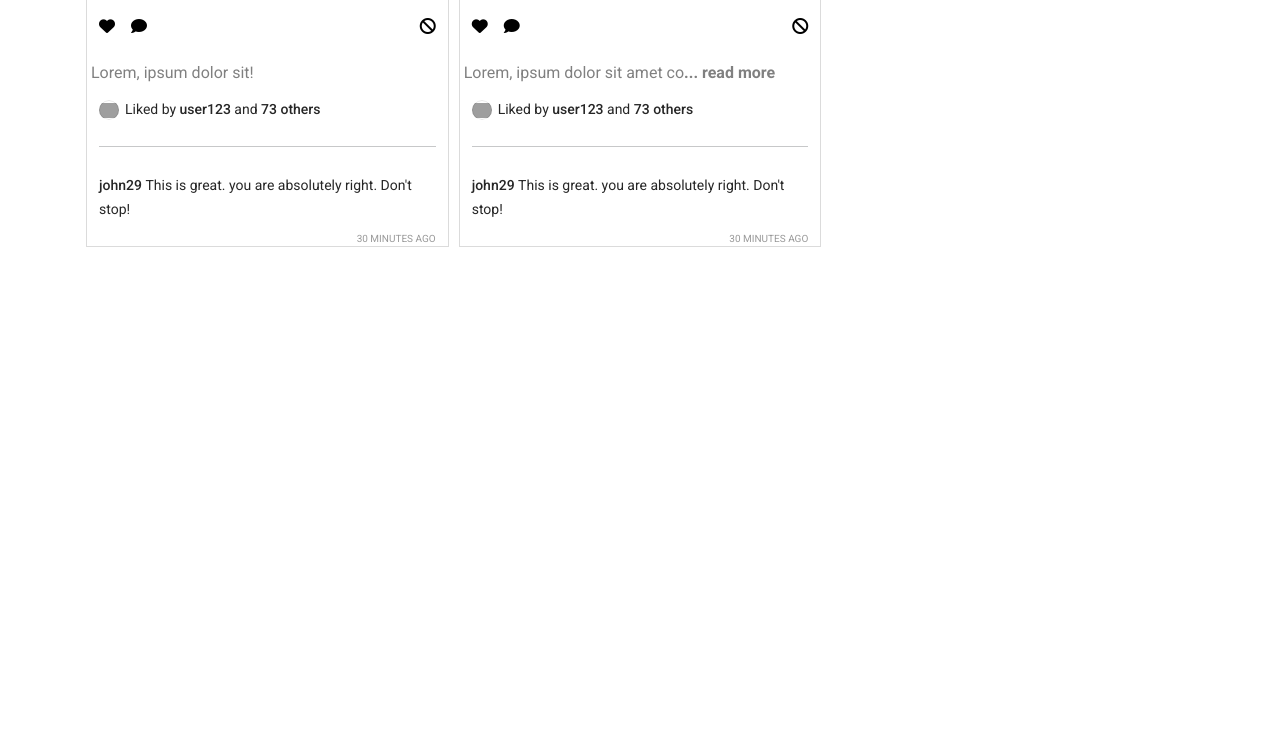
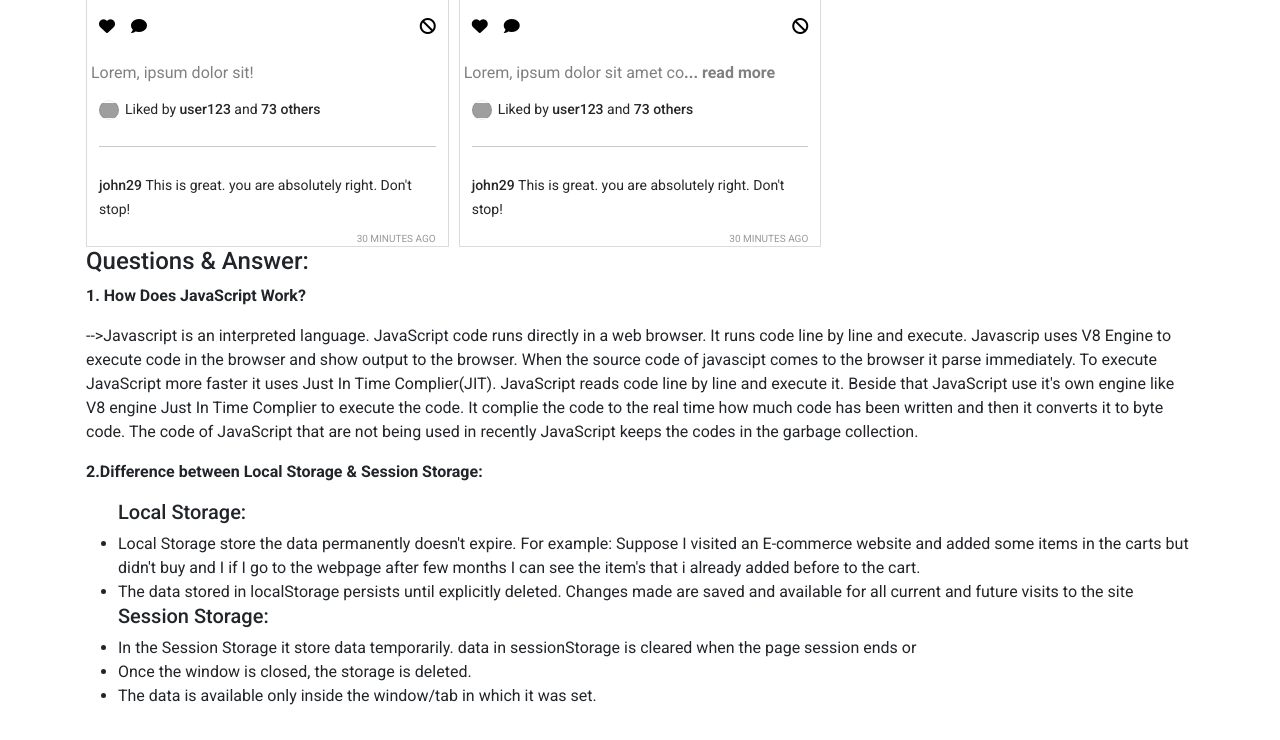
Before and after one commit to uttamsaha/Insta-Shohor, a plain HTML site: page index.html in a window 1280 px wide. Shown: the part 1285-2025 px from the top of the page. Before the commit the page ends 1548 px from the top, so only its background shows below. Drawn offline with nearby package versions, Linux system fonts and the light colour scheme; grey boxes are pictures that could not be loaded.

Commit message:
bonus part added

```diff
--- a/index.html
+++ b/index.html
@@ -1,5 +1,6 @@
 <!DOCTYPE html>
 <html lang="en">
+
 <head>
     <meta charset="UTF-8" />
     <meta http-equiv="X-UA-Compatible" content="IE=edge" />
@@ -7,49 +8,28 @@
     <title>Insta-Sohor</title>
     <link rel="stylesheet" href="./css/style.css" />
     <!-- Latest compiled and minified CSS -->
-        <link
-            href="https://cdn.jsdelivr.net/npm/bootstrap@5.1.3/dist/css/bootstrap.min.css"
-            rel="stylesheet"
-            integrity="sha384-1BmE4kWBq78iYhFldvKuhfTAU6auU8tT94WrHftjDbrCEXSU1oBoqyl2QvZ6jIW3"
-            crossorigin="anonymous"
-        />
+    <link href="https://cdn.jsdelivr.net/npm/bootstrap@5.1.3/dist/css/bootstrap.min.css" rel="stylesheet"
+        integrity="sha384-1BmE4kWBq78iYhFldvKuhfTAU6auU8tT94WrHftjDbrCEXSU1oBoqyl2QvZ6jIW3" crossorigin="anonymous" />
 
     <!-- google Montserrat  font  -->
     <link rel="preconnect" href="https://fonts.googleapis.com" />
     <link rel="preconnect" href="https://fonts.gstatic.com" crossorigin />
-        <link
-            href="https://fonts.googleapis.com/css2?family=Montserrat:wght@300;400;500&display=swap"
-            rel="stylesheet"
-        />
-        <link
-            rel="stylesheet"
-            href="https://cdnjs.cloudflare.com/ajax/libs/font-awesome/6.0.0/css/all.min.css"
+    <link href="https://fonts.googleapis.com/css2?family=Montserrat:wght@300;400;500&display=swap" rel="stylesheet" />
+    <link rel="stylesheet" href="https://cdnjs.cloudflare.com/ajax/libs/font-awesome/6.0.0/css/all.min.css"
         integrity="sha512-9usAa10IRO0HhonpyAIVpjrylPvoDwiPUiKdWk5t3PyolY1cOd4DSE0Ga+ri4AuTroPR5aQvXU9xC6qOPnzFeg=="
-            crossorigin="anonymous"
-            referrerpolicy="no-referrer"
-        />
+        crossorigin="anonymous" referrerpolicy="no-referrer" />
 </head>
 
 <body>
     <header>
         <nav class="navbar navbar-expand-lg navbar-light bg-light px-5">
             <a class="navbar-brand" href="#">Insta-Sohor</a>
-                <button
-                    class="navbar-toggler"
-                    type="button"
-                    data-toggle="collapse"
-                    data-target="#navbarSupportedContent"
-                    aria-controls="navbarSupportedContent"
-                    aria-expanded="false"
-                    aria-label="Toggle navigation"
-                >
+            <button class="navbar-toggler" type="button" data-toggle="collapse" data-target="#navbarSupportedContent"
+                aria-controls="navbarSupportedContent" aria-expanded="false" aria-label="Toggle navigation">
                 <span class="navbar-toggler-icon"></span>
             </button>
 
-                <div
-                    class="collapse navbar-collapse justify-content-end"
-                    id="navbarSupportedContent"
-                >
+            <div class="collapse navbar-collapse justify-content-end" id="navbarSupportedContent">
                 <ul class="navbar-nav mr-auto">
                     <li class="nav-link active" role="button" onclick="switchTab( 'posts' )">
                         <i class="fa-solid fa-house"></i>
@@ -76,10 +56,37 @@
         <div id="reported">
             <h1>Reported posts</h1>
         </div>
+        <section>
+            <h4>Questions & Answer:</h4>
+            <p><b>1. How Does JavaScript Work?</b></p>
+            <p>-->Javascript is an interpreted language. JavaScript code runs directly in a web browser. It runs code
+                line by line and execute. Javascrip uses V8 Engine to execute code in the browser and show output to the
+                browser. When the source code of javascipt comes to the browser it parse immediately. To execute
+                JavaScript more faster it uses Just In Time
+                Complier(JIT). JavaScript reads code line by line and execute it. Beside that JavaScript use it's own
+                engine like V8 engine Just In Time Complier to execute the code. It complie the code to the real time
+                how much code has been written and then it converts it to byte code. The code of JavaScript that are not
+                being used in recently JavaScript keeps the codes in the garbage collection.
+            </p>
+
+            <p><b>2.Difference between Local Storage & Session Storage: </b></p>
+            <ul>
+                <h5>Local Storage:</h5>
+                <li>Local Storage store the data permanently doesn't expire. For example: Suppose I visited an E-commerce website and added some items in the carts but didn't buy and I if I go to the webpage after few months I can see the item's that i already added before to the cart.</li>
+                <li>The data stored in localStorage persists until explicitly deleted. Changes made are saved and available for all current
+                and future visits to the site</li>
+
+                <h5>Session Storage: </h5>
+                <li>In the Session Storage it store data temporarily. data in sessionStorage is cleared when the page session ends or</li>
+                <li>Once the window is closed, the storage is deleted.</li>
+                <li>The data is available only inside the window/tab in which it was set.</li>
+            </ul>
+        </section>
     </main>
     <footer></footer>
 
     <!-- add javascript  file  -->
     <script src="./js/app.js"></script>
 </body>
+
 </html>
```
Lines whose indentation alone changed are shown as unchanged.
